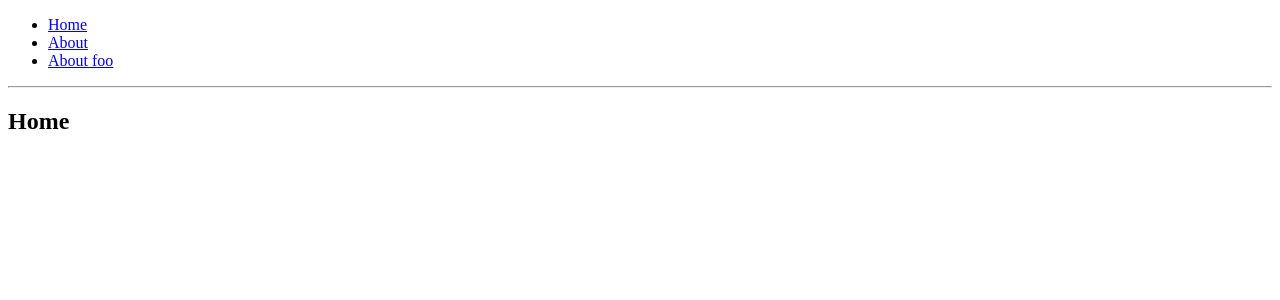
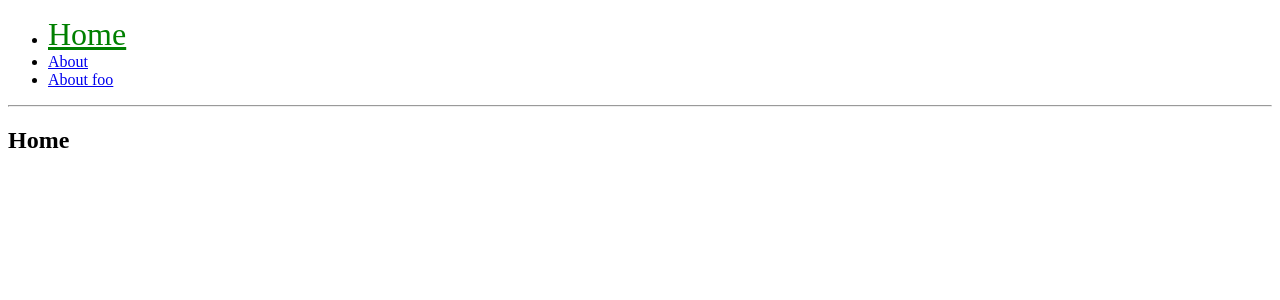
Before and after one commit to ygnoh/router-v4-tutorial, a React (Create React App) app: page / in a window 1280 px wide. Shown: the top 300 px of the page. Built offline with nearby package versions, Linux system fonts and the light colour scheme.

Commit message:
feat: using NavLink instead of Link in Menu component

```diff
--- a/src/components/Menu.js
+++ b/src/components/Menu.js
@@ -1,13 +1,18 @@
 import React from 'react';
-import { Link } from 'react-router-dom';
+import { NavLink } from 'react-router-dom';
 
 const Menu = () => {
+    const activeStyle = {
+        color: 'green',
+        fontSize: '2rem'
+    };
+
     return (
         <div>
             <ul>
-                <li><Link to="/">Home</Link></li>
-                <li><Link to="/about">About</Link></li>
-                <li><Link to="/about/foo">About foo</Link></li>
+                <li><NavLink exact to="/" activeStyle={activeStyle}>Home</NavLink></li>
+                <li><NavLink exact to="/about" activeStyle={activeStyle}>About</NavLink></li>
+                <li><NavLink to="/about/foo" activeStyle={activeStyle}>About foo</NavLink></li>
             </ul>
             <hr/>
         </div>
```
